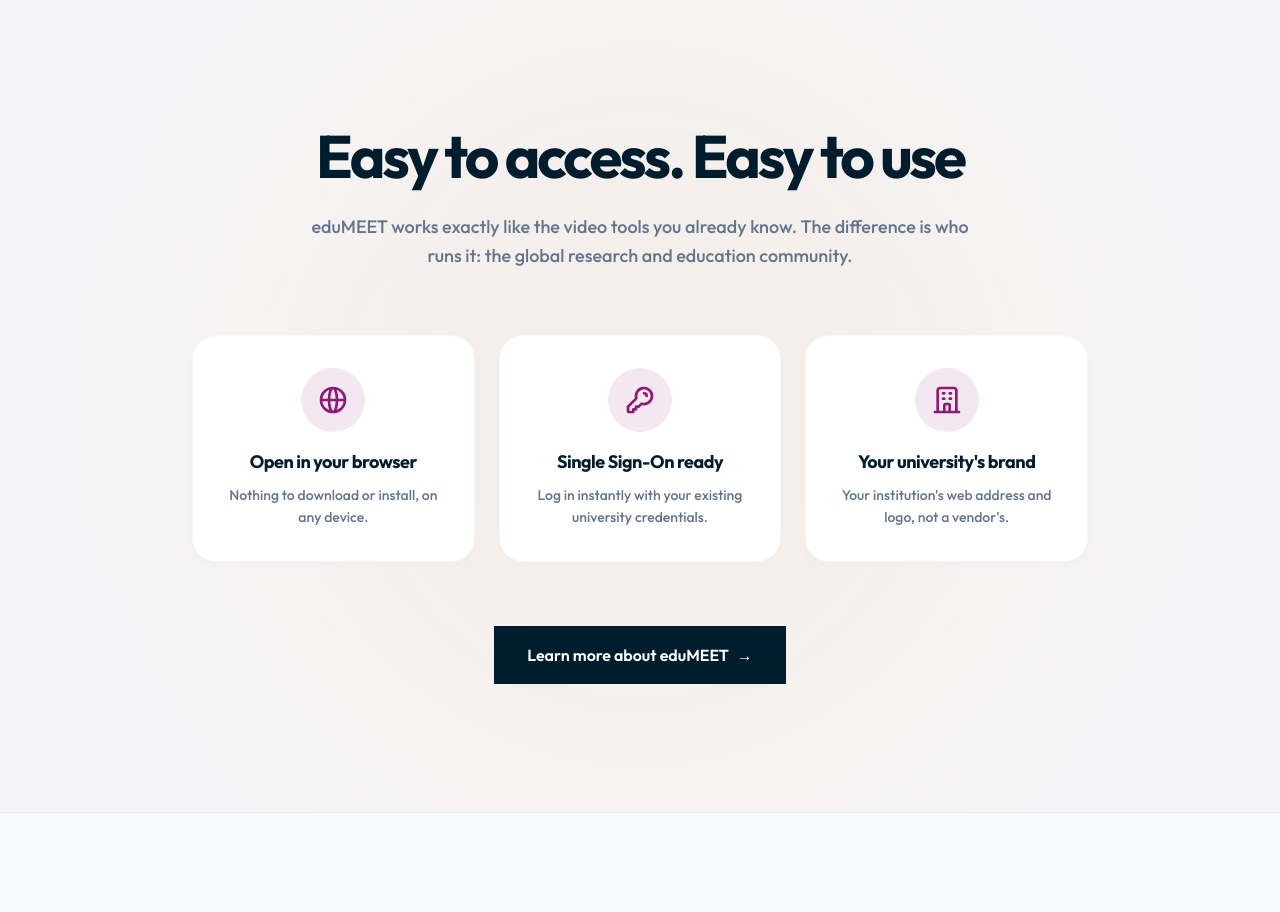
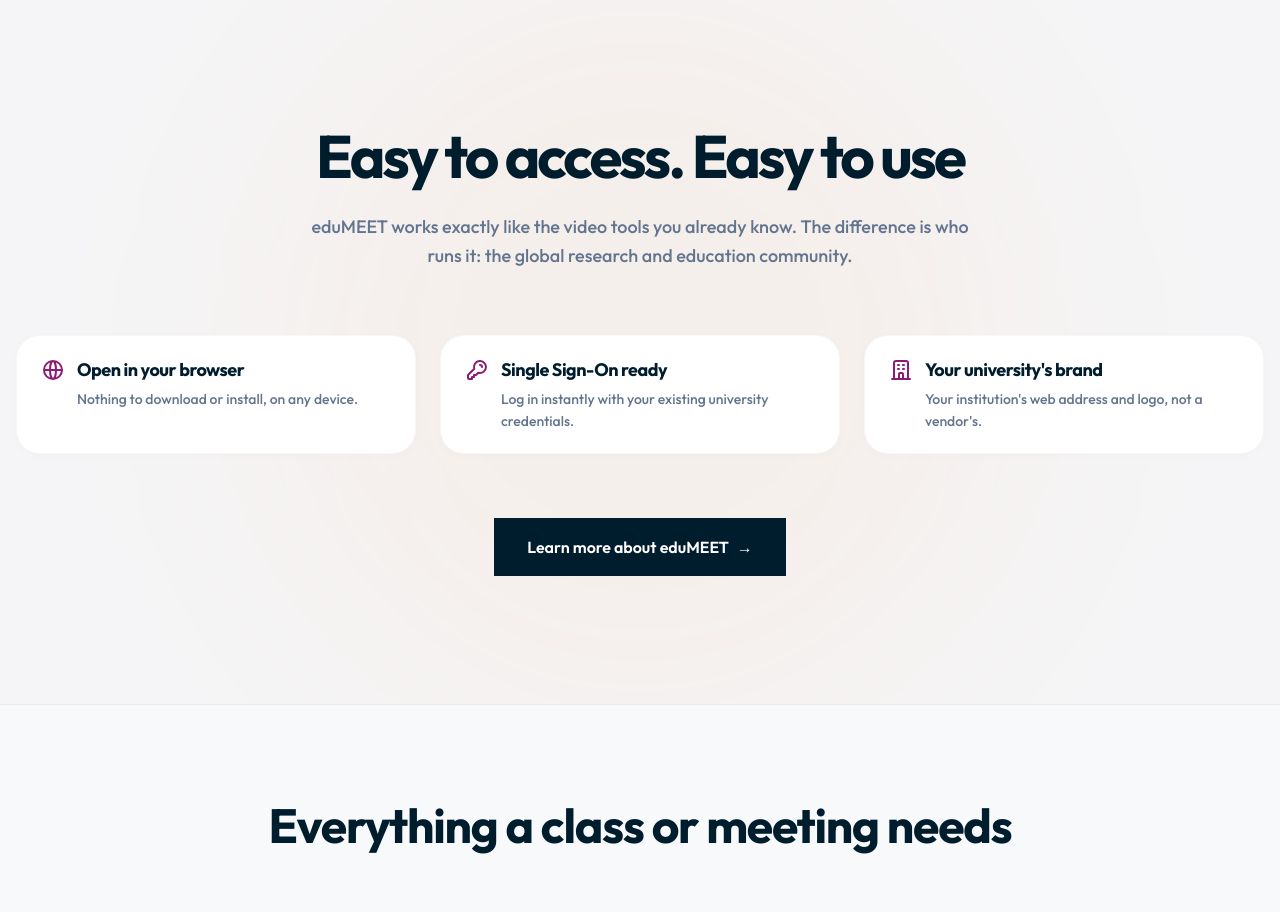
Before and after one commit to rizennews/eduMEET, a Next.js app: page / in a window 1280 px wide. Shown: the part 1360-2272 px from the top of the page. Built offline with nearby package versions, Linux system fonts and the light colour scheme; what @heroui/react would draw is missing.

Commit message:
Widen container and adjust padding for 'Easy to access' section cards

```diff
--- a/src/app/page.tsx
+++ b/src/app/page.tsx
@@ -51,7 +51,7 @@
                   <Link href="#" className="w-full sm:flex-[1.5] px-4 sm:px-0 py-3 text-sm bg-white text-[#001D2E] font-bold hover:bg-slate-100 transition-colors text-center border border-transparent rounded-full shadow-none">
                     Get eduMEET at your university
                   </Link>
-                  <Link href="/how-it-works" className="w-full sm:flex-1 px-4 sm:px-0 py-3 text-sm bg-transparent border border-white/30 text-white font-bold hover:bg-white/10 transition-colors text-center rounded-full shadow-none whitespace-nowrap">
+                  <Link href="/what-is-edumeets" className="w-full sm:flex-1 px-4 sm:px-0 py-3 text-sm bg-transparent border border-white/30 text-white font-bold hover:bg-white/10 transition-colors text-center rounded-full shadow-none whitespace-nowrap">
                     What is eduMEET
                   </Link>
                 </motion.div>
@@ -236,7 +236,7 @@
           {/* Subtle background glow */}
           <div className="absolute top-1/2 left-1/2 -translate-x-1/2 -translate-y-1/2 w-[800px] h-[800px] bg-[#F1921A]/5 rounded-full blur-[120px] pointer-events-none"></div>
 
-          <div className="max-w-4xl mx-auto flex flex-col items-center relative z-10 text-center">
+          <div className="max-w-[1400px] mx-auto flex flex-col items-center relative z-10 text-center">
 
             {/* Content - Text & Features */}
             <motion.div
@@ -256,36 +256,36 @@
               <div className="grid grid-cols-1 md:grid-cols-3 gap-6 w-full mb-12">
 
                 {/* Premium Feature Card 1 */}
-                <div className="flex flex-col items-center text-center gap-4 bg-white p-8 rounded-[24px] shadow-[0_2px_10px_rgba(0,0,0,0.02)] border border-black/[0.03]">
-                  <div className="text-[#8E1B73] shrink-0 bg-[#8E1B73]/10 p-4 rounded-full">
-                    <svg className="w-8 h-8" fill="none" viewBox="0 0 24 24" stroke="currentColor"><path strokeLinecap="round" strokeLinejoin="round" strokeWidth={2} d="M21 12a9 9 0 01-9 9m9-9a9 9 0 00-9-9m9 9H3m9 9a9 9 0 01-9-9m9 9c1.657 0 3-4.03 3-9s-1.343-9-3-9m0 18c-1.657 0-3-4.03-3-9s1.343-9 3-9m-9 9a9 9 0 019-9" /></svg>
+                <div className="flex flex-col gap-1 bg-white py-5 px-6 rounded-[24px] shadow-[0_2px_10px_rgba(0,0,0,0.02)] border border-black/[0.03]">
+                  <div className="flex items-center gap-3">
+                    <div className="text-[#8E1B73] shrink-0">
+                      <svg className="w-6 h-6" fill="none" viewBox="0 0 24 24" stroke="currentColor"><path strokeLinecap="round" strokeLinejoin="round" strokeWidth={2} d="M21 12a9 9 0 01-9 9m9-9a9 9 0 00-9-9m9 9H3m9 9a9 9 0 01-9-9m9 9c1.657 0 3-4.03 3-9s-1.343-9-3-9m0 18c-1.657 0-3-4.03-3-9s1.343-9 3-9m-9 9a9 9 0 019-9" /></svg>
+                    </div>
+                    <h4 className="text-lg font-bold text-[#001D2E] tracking-tight">Open in your browser</h4>
                   </div>
-                  <div className="flex flex-col justify-center">
-                    <h4 className="text-lg font-bold text-[#001D2E] mb-2 tracking-tight">Open in your browser</h4>
-                    <p className="text-sm text-slate-500 leading-relaxed font-medium">Nothing to download or install, on any device.</p>
-                  </div>
+                  <p className="text-sm text-slate-500 leading-relaxed font-medium pl-9 text-left">Nothing to download or install, on any device.</p>
                 </div>
 
                 {/* Premium Feature Card 2 */}
-                <div className="flex flex-col items-center text-center gap-4 bg-white p-8 rounded-[24px] shadow-[0_2px_10px_rgba(0,0,0,0.02)] border border-black/[0.03]">
-                  <div className="text-[#8E1B73] shrink-0 bg-[#8E1B73]/10 p-4 rounded-full">
-                    <svg className="w-8 h-8" fill="none" viewBox="0 0 24 24" stroke="currentColor"><path strokeLinecap="round" strokeLinejoin="round" strokeWidth={2} d="M15 7a2 2 0 012 2m4 0a6 6 0 01-7.743 5.743L11 17H9v2H7v2H4a1 1 0 01-1-1v-2.586a1 1 0 01.293-.707l5.964-5.964A6 6 0 1121 9z" /></svg>
+                <div className="flex flex-col gap-1 bg-white py-5 px-6 rounded-[24px] shadow-[0_2px_10px_rgba(0,0,0,0.02)] border border-black/[0.03]">
+                  <div className="flex items-center gap-3">
+                    <div className="text-[#8E1B73] shrink-0">
+                      <svg className="w-6 h-6" fill="none" viewBox="0 0 24 24" stroke="currentColor"><path strokeLinecap="round" strokeLinejoin="round" strokeWidth={2} d="M15 7a2 2 0 012 2m4 0a6 6 0 01-7.743 5.743L11 17H9v2H7v2H4a1 1 0 01-1-1v-2.586a1 1 0 01.293-.707l5.964-5.964A6 6 0 1121 9z" /></svg>
+                    </div>
+                    <h4 className="text-lg font-bold text-[#001D2E] tracking-tight">Single Sign-On ready</h4>
                   </div>
-                  <div className="flex flex-col justify-center">
-                    <h4 className="text-lg font-bold text-[#001D2E] mb-2 tracking-tight">Single Sign-On ready</h4>
-                    <p className="text-sm text-slate-500 leading-relaxed font-medium">Log in instantly with your existing university credentials.</p>
-                  </div>
+                  <p className="text-sm text-slate-500 leading-relaxed font-medium pl-9 text-left">Log in instantly with your existing university credentials.</p>
                 </div>
 
                 {/* Premium Feature Card 3 */}
-                <div className="flex flex-col items-center text-center gap-4 bg-white p-8 rounded-[24px] shadow-[0_2px_10px_rgba(0,0,0,0.02)] border border-black/[0.03]">
-                  <div className="text-[#8E1B73] shrink-0 bg-[#8E1B73]/10 p-4 rounded-full">
-                    <svg className="w-8 h-8" fill="none" viewBox="0 0 24 24" stroke="currentColor"><path strokeLinecap="round" strokeLinejoin="round" strokeWidth={2} d="M19 21V5a2 2 0 00-2-2H7a2 2 0 00-2 2v16m14 0h2m-2 0h-5m-9 0H3m2 0h5M9 7h1m-1 4h1m4-4h1m-1 4h1m-5 10v-5a1 1 0 011-1h2a1 1 0 011 1v5m-4 0h4" /></svg>
+                <div className="flex flex-col gap-1 bg-white py-5 px-6 rounded-[24px] shadow-[0_2px_10px_rgba(0,0,0,0.02)] border border-black/[0.03]">
+                  <div className="flex items-center gap-3">
+                    <div className="text-[#8E1B73] shrink-0">
+                      <svg className="w-6 h-6" fill="none" viewBox="0 0 24 24" stroke="currentColor"><path strokeLinecap="round" strokeLinejoin="round" strokeWidth={2} d="M19 21V5a2 2 0 00-2-2H7a2 2 0 00-2 2v16m14 0h2m-2 0h-5m-9 0H3m2 0h5M9 7h1m-1 4h1m4-4h1m-1 4h1m-5 10v-5a1 1 0 011-1h2a1 1 0 011 1v5m-4 0h4" /></svg>
+                    </div>
+                    <h4 className="text-lg font-bold text-[#001D2E] tracking-tight">Your university&apos;s brand</h4>
                   </div>
-                  <div className="flex flex-col justify-center">
-                    <h4 className="text-lg font-bold text-[#001D2E] mb-2 tracking-tight">Your university&apos;s brand</h4>
-                    <p className="text-sm text-slate-500 leading-relaxed font-medium">Your institution&apos;s web address and logo, not a vendor&apos;s.</p>
-                  </div>
+                  <p className="text-sm text-slate-500 leading-relaxed font-medium pl-9 text-left">Your institution&apos;s web address and logo, not a vendor&apos;s.</p>
                 </div>
 
               </div>
```
